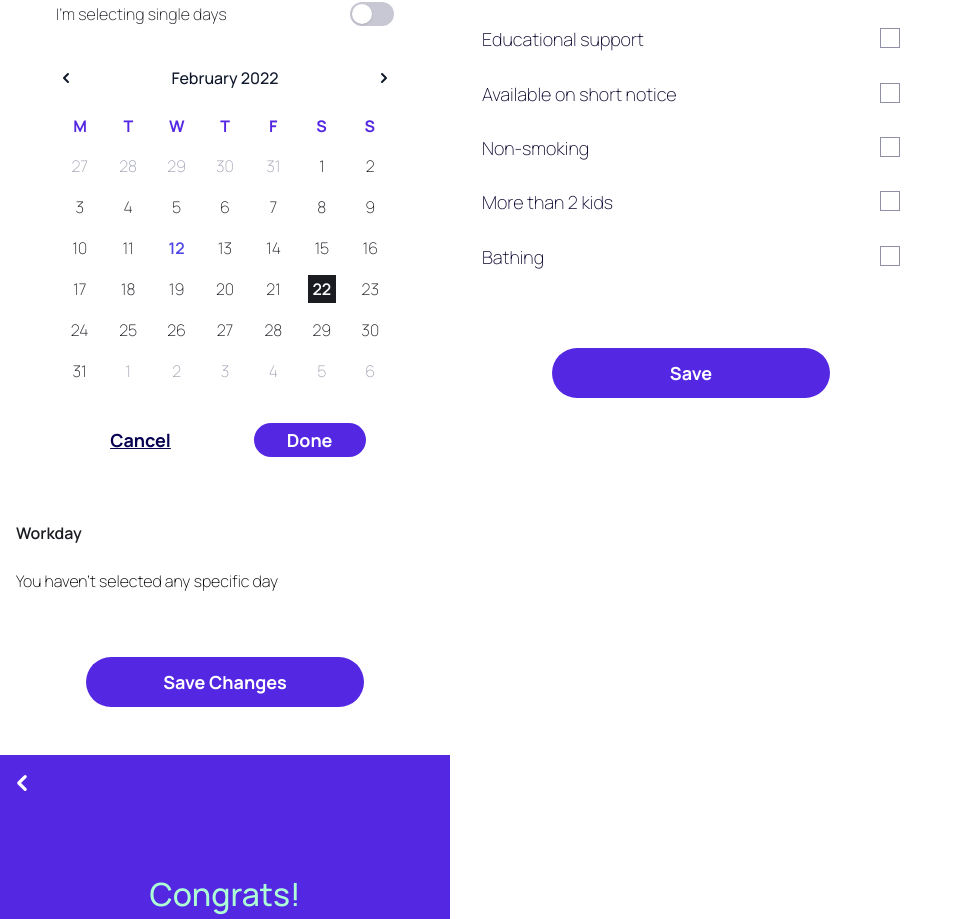
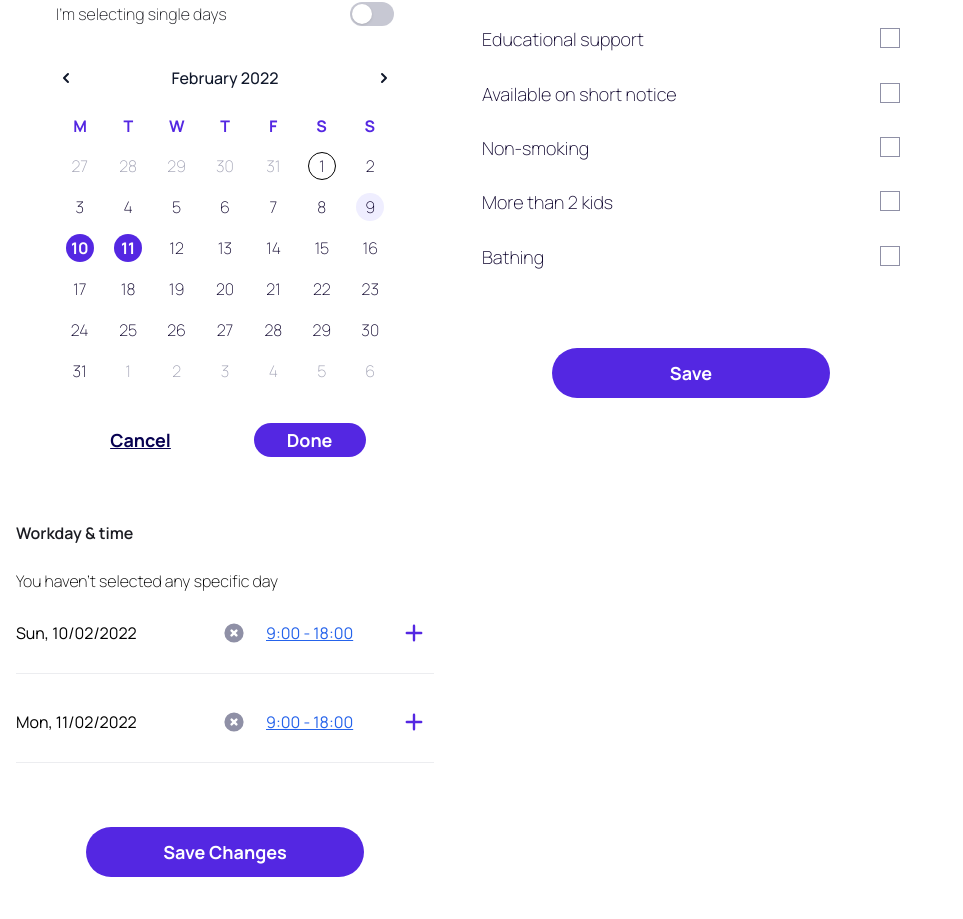
Before and after one commit to andres-codigo/nanny-nina, a Vue app: page /nanny-service-launch-checklist-onboarding in a window 1280 px wide. Shown: the part 5458-6377 px from the top of the page, without its empty margins (0-963 px from the left). Built offline with nearby package versions, Linux system fonts and the light colour scheme.

Commit message:
[component, pages] Calendar component updated to include different states/Availability pages updated

```diff
--- a/src/components/calendar/Calendar.vue
+++ b/src/components/calendar/Calendar.vue
@@ -27,7 +27,7 @@
 			Is not current month, include: "text-gray-400"
 			Is selected or is today, include: "[font-semibold to be confirmed]"
 			Is selected, include: "[text-white to be confirmed]"
-			Is not selected, is not today, and is current month, include: "text-gray-900"
+			Is not selected, is not today, and is current month, include: "text-lilac-900"
 			Is not selected, is not today, and is not current month, include: "text-gray-400"
 			Is today and is not selected, include: "[text-purple-600 to be confirmed]"
 			-->
@@ -51,97 +51,97 @@
 			<button type="button" class="py-1.5 font-thin text-gray-400 hover:bg-gray-100 focus:z-10">
 				<time datetime="2021-12-31" class="mx-auto flex h-7 w-7 items-center justify-center">31</time>
 			</button>
-			<button type="button" class="py-1.5 font-thin text-gray-900 hover:bg-gray-100 focus:z-10">
-				<time datetime="2022-01-01" class="mx-auto flex h-7 w-7 items-center justify-center">1</time>
+			<button type="button" class="py-1.5 font-thin text-lilac-900 hover:bg-gray-100 focus:z-10">
+				<time datetime="2022-01-01" class="mx-auto flex h-7 w-7 items-center justify-center rounded-full border border-black">1</time>
 			</button>
-			<button type="button" class="py-1.5 font-thin text-gray-900 hover:bg-gray-100 focus:z-10">
+			<button type="button" class="py-1.5 font-thin text-lilac-900 hover:bg-gray-100 focus:z-10">
 				<time datetime="2022-01-01" class="mx-auto flex h-7 w-7 items-center justify-center">2</time>
 			</button>
-			<button type="button" class="py-1.5 font-thin text-gray-900 hover:bg-gray-100 focus:z-10">
+			<button type="button" class="py-1.5 font-thin text-lilac-900 hover:bg-gray-100 focus:z-10">
 				<time datetime="2022-01-02" class="mx-auto flex h-7 w-7 items-center justify-center">3</time>
 			</button>
-			<button type="button" class="py-1.5 font-thin text-gray-900 hover:bg-gray-100 focus:z-10">
+			<button type="button" class="py-1.5 font-thin text-lilac-900 hover:bg-gray-100 focus:z-10">
 				<time datetime="2022-01-04" class="mx-auto flex h-7 w-7 items-center justify-center">4</time>
 			</button>
-			<button type="button" class="py-1.5 font-thin text-gray-900 hover:bg-gray-100 focus:z-10">
+			<button type="button" class="py-1.5 font-thin text-lilac-900 hover:bg-gray-100 focus:z-10">
 				<time datetime="2022-01-05" class="mx-auto flex h-7 w-7 items-center justify-center">5</time>
 			</button>
-			<button type="button" class="py-1.5 font-thin text-gray-900 hover:bg-gray-100 focus:z-10">
+			<button type="button" class="py-1.5 font-thin text-lilac-900 hover:bg-gray-100 focus:z-10">
 				<time datetime="2022-01-06" class="mx-auto flex h-7 w-7 items-center justify-center">6</time>
 			</button>
-			<button type="button" class="py-1.5 font-thin text-gray-900 hover:bg-gray-100 focus:z-10">
+			<button type="button" class="py-1.5 font-thin text-lilac-900 hover:bg-gray-100 focus:z-10">
 				<time datetime="2022-01-07" class="mx-auto flex h-7 w-7 items-center justify-center">7</time>
 			</button>
-			<button type="button" class="py-1.5 font-thin text-gray-900 hover:bg-gray-100 focus:z-10">
+			<button type="button" class="py-1.5 font-thin text-lilac-900 hover:bg-gray-100 focus:z-10">
 				<time datetime="2022-01-08" class="mx-auto flex h-7 w-7 items-center justify-center">8</time>
 			</button>
-			<button type="button" class="py-1.5 font-thin text-gray-900 hover:bg-gray-100 focus:z-10">
-				<time datetime="2022-01-09" class="mx-auto flex h-7 w-7 items-center justify-center">9</time>
+			<button type="button" class="py-1.5 font-thin text-lilac-900 hover:bg-gray-100 focus:z-10">
+				<time datetime="2022-01-09" class="mx-auto flex h-7 w-7 items-center justify-center rounded-full bg-purple-50">9</time>
 			</button>
-			<button type="button" class="py-1.5 font-thin text-gray-900 hover:bg-gray-100 focus:z-10">
-				<time datetime="2022-01-10" class="mx-auto flex h-7 w-7 items-center justify-center">10</time>
+			<button type="button" class="py-1.5 font-thin text-lilac-900 hover:bg-gray-100 focus:z-10">
+				<time datetime="2022-01-10" class="mx-auto flex h-7 w-7 items-center justify-center rounded-full bg-lilac-500 text-white font-bold">10</time>
 			</button>
-			<button type="button" class="py-1.5 font-thin text-gray-900 hover:bg-gray-100 focus:z-10">
-				<time datetime="2022-01-11" class="mx-auto flex h-7 w-7 items-center justify-center">11</time>
+			<button type="button" class="py-1.5 font-thin text-lilac-900 hover:bg-gray-100 focus:z-10">
+				<time datetime="2022-01-11" class="mx-auto flex h-7 w-7 items-center justify-center rounded-full bg-lilac-500 text-white font-bold">11</time>
 			</button>
-			<button type="button" class="py-1.5 font-semibold text-indigo-600 hover:bg-gray-100 focus:z-10">
+			<button type="button" class="py-1.5 font-thin text-lilac-900 hover:bg-gray-100 focus:z-10">
 				<time datetime="2022-01-12" class="mx-auto flex h-7 w-7 items-center justify-center">12</time>
 			</button>
-			<button type="button" class="py-1.5 font-thin text-gray-900 hover:bg-gray-100 focus:z-10">
+			<button type="button" class="py-1.5 font-thin text-lilac-900 hover:bg-gray-100 focus:z-10">
 				<time datetime="2022-01-13" class="mx-auto flex h-7 w-7 items-center justify-center">13</time>
 			</button>
-			<button type="button" class="py-1.5 font-thin text-gray-900 hover:bg-gray-100 focus:z-10">
+			<button type="button" class="py-1.5 font-thin text-lilac-900 hover:bg-gray-100 focus:z-10">
 				<time datetime="2022-01-14" class="mx-auto flex h-7 w-7 items-center justify-center">14</time>
 			</button>
-			<button type="button" class="py-1.5 font-thin text-gray-900 hover:bg-gray-100 focus:z-10">
+			<button type="button" class="py-1.5 font-thin text-lilac-900 hover:bg-gray-100 focus:z-10">
 				<time datetime="2022-01-15" class="mx-auto flex h-7 w-7 items-center justify-center">15</time>
 			</button>
-			<button type="button" class="py-1.5 font-thin text-gray-900 hover:bg-gray-100 focus:z-10">
+			<button type="button" class="py-1.5 font-thin text-lilac-900 hover:bg-gray-100 focus:z-10">
 				<time datetime="2022-01-16" class="mx-auto flex h-7 w-7 items-center justify-center">16</time>
 			</button>
-			<button type="button" class="py-1.5 font-thin text-gray-900 hover:bg-gray-100 focus:z-10">
+			<button type="button" class="py-1.5 font-thin text-lilac-900 hover:bg-gray-100 focus:z-10">
 				<time datetime="2022-01-17" class="mx-auto flex h-7 w-7 items-center justify-center">17</time>
 			</button>
-			<button type="button" class="py-1.5 font-thin text-gray-900 hover:bg-gray-100 focus:z-10">
+			<button type="button" class="py-1.5 font-thin text-lilac-900 hover:bg-gray-100 focus:z-10">
 				<time datetime="2022-01-18" class="mx-auto flex h-7 w-7 items-center justify-center">18</time>
 			</button>
-			<button type="button" class="py-1.5 font-thin text-gray-900 hover:bg-gray-100 focus:z-10">
+			<button type="button" class="py-1.5 font-thin text-lilac-900 hover:bg-gray-100 focus:z-10">
 				<time datetime="2022-01-19" class="mx-auto flex h-7 w-7 items-center justify-center">19</time>
 			</button>
-			<button type="button" class="py-1.5 font-thin text-gray-900 hover:bg-gray-100 focus:z-10">
+			<button type="button" class="py-1.5 font-thin text-lilac-900 hover:bg-gray-100 focus:z-10">
 				<time datetime="2022-01-20" class="mx-auto flex h-7 w-7 items-center justify-center">20</time>
 			</button>
-			<button type="button" class="py-1.5 font-thin text-gray-900 hover:bg-gray-100 focus:z-10">
+			<button type="button" class="py-1.5 font-thin text-lilac-900 hover:bg-gray-100 focus:z-10">
 				<time datetime="2022-01-21" class="mx-auto flex h-7 w-7 items-center justify-center">21</time>
 			</button>
-			<button type="button" class="py-1.5 font-thin text-gray-900 hover:bg-gray-100 focus:z-10">
-				<time datetime="2022-01-22" class="mx-auto flex h-7 w-7 items-center justify-center bg-gray-900 font-semibold text-white">22</time>
+			<button type="button" class="py-1.5 font-thin text-lilac-900 hover:bg-gray-100 focus:z-10">
+				<time datetime="2022-01-22" class="mx-auto flex h-7 w-7 items-center justify-center">22</time>
 			</button>
-			<button type="button" class="py-1.5 font-thin text-gray-900 hover:bg-gray-100 focus:z-10">
+			<button type="button" class="py-1.5 font-thin text-lilac-900 hover:bg-gray-100 focus:z-10">
 				<time datetime="2022-01-23" class="mx-auto flex h-7 w-7 items-center justify-center">23</time>
 			</button>
-			<button type="button" class="py-1.5 font-thin text-gray-900 hover:bg-gray-100 focus:z-10">
+			<button type="button" class="py-1.5 font-thin text-lilac-900 hover:bg-gray-100 focus:z-10">
 				<time datetime="2022-01-24" class="mx-auto flex h-7 w-7 items-center justify-center">24</time>
 			</button>
-			<button type="button" class="py-1.5 font-thin text-gray-900 hover:bg-gray-100 focus:z-10">
+			<button type="button" class="py-1.5 font-thin text-lilac-900 hover:bg-gray-100 focus:z-10">
 				<time datetime="2022-01-25" class="mx-auto flex h-7 w-7 items-center justify-center">25</time>
 			</button>
-			<button type="button" class="py-1.5 font-thin text-gray-900 hover:bg-gray-100 focus:z-10">
+			<button type="button" class="py-1.5 font-thin text-lilac-900 hover:bg-gray-100 focus:z-10">
 				<time datetime="2022-01-26" class="mx-auto flex h-7 w-7 items-center justify-center">26</time>
 			</button>
-			<button type="button" class="py-1.5 font-thin text-gray-900 hover:bg-gray-100 focus:z-10">
+			<button type="button" class="py-1.5 font-thin text-lilac-900 hover:bg-gray-100 focus:z-10">
 				<time datetime="2022-01-27" class="mx-auto flex h-7 w-7 items-center justify-center">27</time>
 			</button>
-			<button type="button" class="py-1.5 font-thin text-gray-900 hover:bg-gray-100 focus:z-10">
+			<button type="button" class="py-1.5 font-thin text-lilac-900 hover:bg-gray-100 focus:z-10">
 				<time datetime="2022-01-28" class="mx-auto flex h-7 w-7 items-center justify-center">28</time>
 			</button>
-			<button type="button" class="py-1.5 font-thin text-gray-900 hover:bg-gray-100 focus:z-10">
+			<button type="button" class="py-1.5 font-thin text-lilac-900 hover:bg-gray-100 focus:z-10">
 				<time datetime="2022-01-29" class="mx-auto flex h-7 w-7 items-center justify-center">29</time>
 			</button>
-			<button type="button" class="py-1.5 font-thin text-gray-900 hover:bg-gray-100 focus:z-10">
+			<button type="button" class="py-1.5 font-thin text-lilac-900 hover:bg-gray-100 focus:z-10">
 				<time datetime="2022-01-30" class="mx-auto flex h-7 w-7 items-center justify-center">30</time>
 			</button>
-			<button type="button" class="py-1.5 font-thin text-gray-900 hover:bg-gray-100 focus:z-10">
+			<button type="button" class="py-1.5 font-thin text-lilac-900 hover:bg-gray-100 focus:z-10">
 				<time datetime="2022-01-31" class="mx-auto flex h-7 w-7 items-center justify-center">31</time>
 			</button>
 			<button type="button" class="py-1.5 font-thin text-gray-400 hover:bg-gray-100 focus:z-10">
--- a/src/pages/02-caregiver/nanny/01-service-launch-and-checklist/pages/04-preferences/AvailabilityCalendar13.vue
+++ b/src/pages/02-caregiver/nanny/01-service-launch-and-checklist/pages/04-preferences/AvailabilityCalendar13.vue
@@ -34,8 +34,27 @@
 
 					<Calendar />
 
-					<p class="text-gray-900 font-semibold mt-16">Workday</p>
+					<p class="text-gray-900 font-semibold mt-16">Workday &amp; time</p>
 					<p class="font-thin mt-6">You haven’t selected any specific day</p>
+
+					<div class="grid grid-rows-2 gap-2">
+						<div class="border-b border-gray-50">
+							<div class="flex flex-row h-20">
+								<div class="inline-flex grow items-center w-44">Sun, 10/02/2022</div>
+								<div class="inline-flex justify-center items-center w-8"><a href="#"><XCircleIcon class="w-6 h-6 text-gray-500" aria-hidden="true" /></a></div>
+								<div class="inline-flex items-center w-36 px-4"><a href="#" class="text-blue-500 anchor-with-underline">9:00 - 18:00</a></div>
+								<div class="inline-flex justify-center items-center w-10"><PlusIcon class="w-6 h-6 text-lilac-500" aria-hidden="true" /></div>
+							</div>
+						</div>
+						<div class="border-b border-gray-50">
+							<div class="flex flex-row h-20">
+								<div class="inline-flex grow items-center w-44">Mon, 11/02/2022</div>
+								<div class="inline-flex justify-center items-center w-8"><a href="#"><XCircleIcon class="w-6 h-6 text-gray-500" aria-hidden="true" /></a></div>
+								<div class="inline-flex items-center w-36 px-4"><a href="#" class="text-blue-500 anchor-with-underline">9:00 - 18:00</a></div>
+								<div class="inline-flex justify-center items-center w-10"><PlusIcon class="w-6 h-6 text-lilac-500" aria-hidden="true" /></div>
+							</div>
+						</div>
+					</div>
 				</div>
 
 				<div class="flex flex-col justify-center items-center mt-16">
@@ -52,7 +71,7 @@ import Tabs from '../../../../../../components/tabs/Tabs.vue'
 import Calendar from '../../../../../../components/calendar/Calendar.vue'
 import ButtonPrimary from '../../../../../../components/buttons/ButtonPrimary.vue'
 
-import { ChevronLeftIcon, QuestionMarkCircleIcon } from '@heroicons/vue/solid'
+import { ChevronLeftIcon, QuestionMarkCircleIcon, XCircleIcon, PlusIcon } from '@heroicons/vue/solid'
 
 export default {
 	components: {
@@ -61,7 +80,9 @@ export default {
 		Calendar,
 		ButtonPrimary,
 		ChevronLeftIcon,
-		QuestionMarkCircleIcon
+		QuestionMarkCircleIcon,
+		XCircleIcon,
+		PlusIcon
 	}
 }
 </script>
--- a/src/pages/02-caregiver/nanny/01-service-launch-and-checklist/pages/04-preferences/AvailabilityWeeklyHours12.vue
+++ b/src/pages/02-caregiver/nanny/01-service-launch-and-checklist/pages/04-preferences/AvailabilityWeeklyHours12.vue
@@ -41,7 +41,7 @@
 						</div>
 						<div class="flex flex-row h-20">
 							<div class="inline-flex justify-center items-center w-24">&nbsp;</div>
-							<div class="inline-flex justify-center items-center w-14"><XCircleIcon class="w-6 h-6 text-gray-500" aria-hidden="true" /></div>
+							<div class="inline-flex justify-center items-center w-14"><a href="#"><XCircleIcon class="w-6 h-6 text-gray-500" aria-hidden="true" /></a></div>
 							<div class="inline-flex grow justify-center items-center px-4"><InputFieldTimeEnabled placeholder="13:00 - 17:00" /></div>
 							<div class="inline-flex justify-center items-center w-10"><PlusIcon class="w-6 h-6 text-lilac-500" aria-hidden="true" /></div>
 						</div>
```
Also changed, not shown: src/pages/_dashboard/Dashboard.vue (+4 -4 lines).
